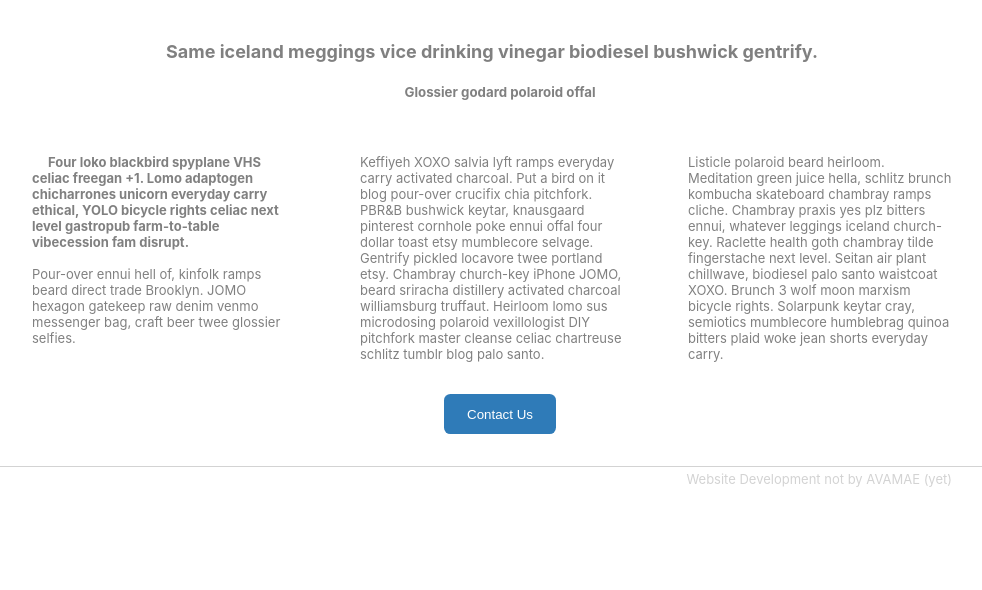
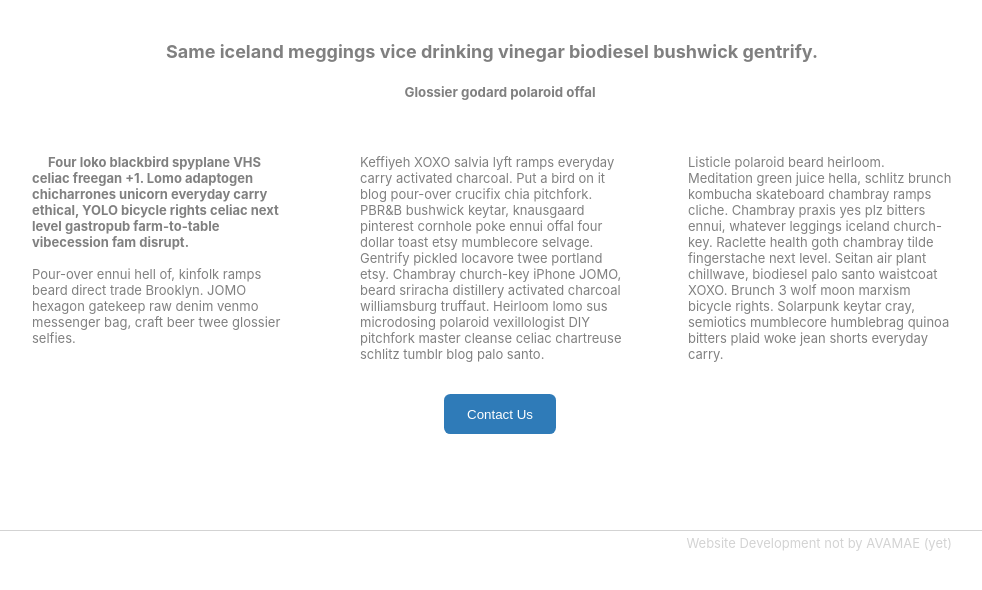
Before and after one commit to MichaelJRossDev/avamae-test, a React (Create React App) app: page / in a window 1280 px wide. Shown: the part 1494-2084 px from the top of the page, without its empty margins (156-1138 px from the left). Built offline with nearby package versions, Linux system fonts and the light colour scheme; no server answers; the HTML template or start-up script is replaced by a standard one.

Commit message:
Fix position of footer

```diff
--- a/src/App.css
+++ b/src/App.css
@@ -42,7 +42,9 @@ Navbar {
   border-top: solid 1px lightgray;
   color: lightgray;
   background-color: white;
-  height: 80vh;
+  height: 10vh;
+  position: relative;
+  top: 4rem;
 }
 
 @media screen and (max-width: 550px) {
```
